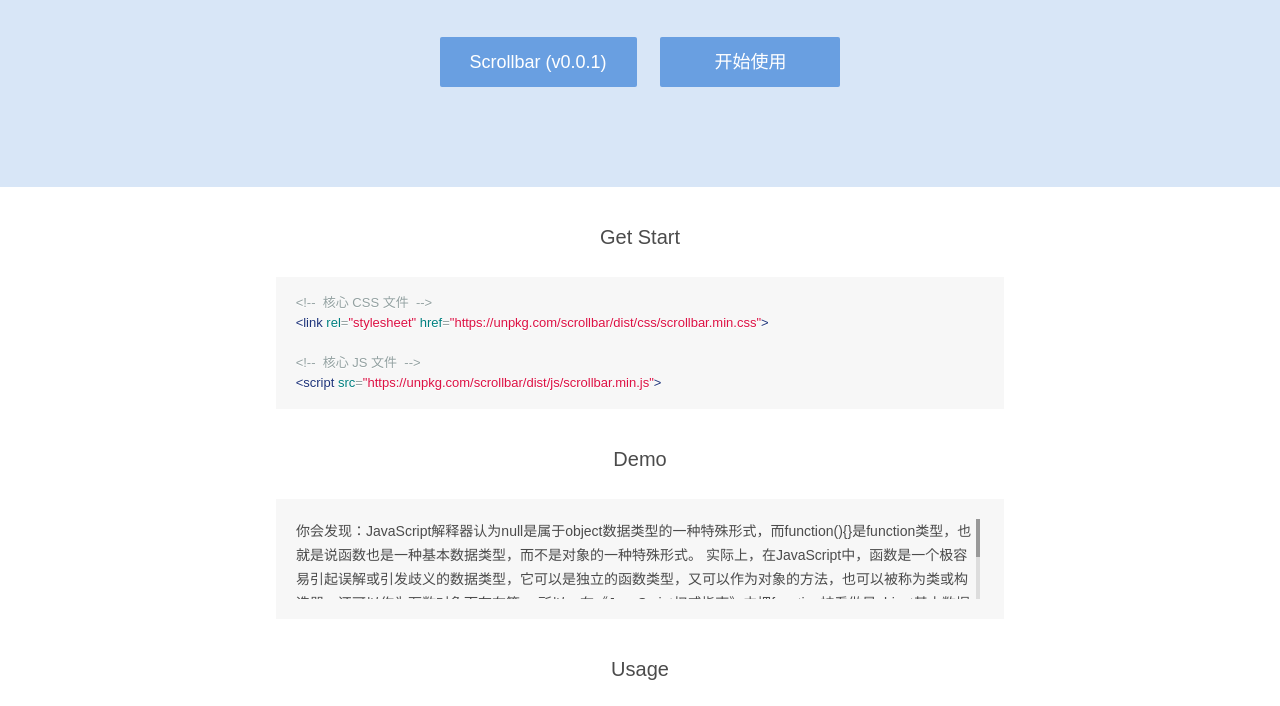
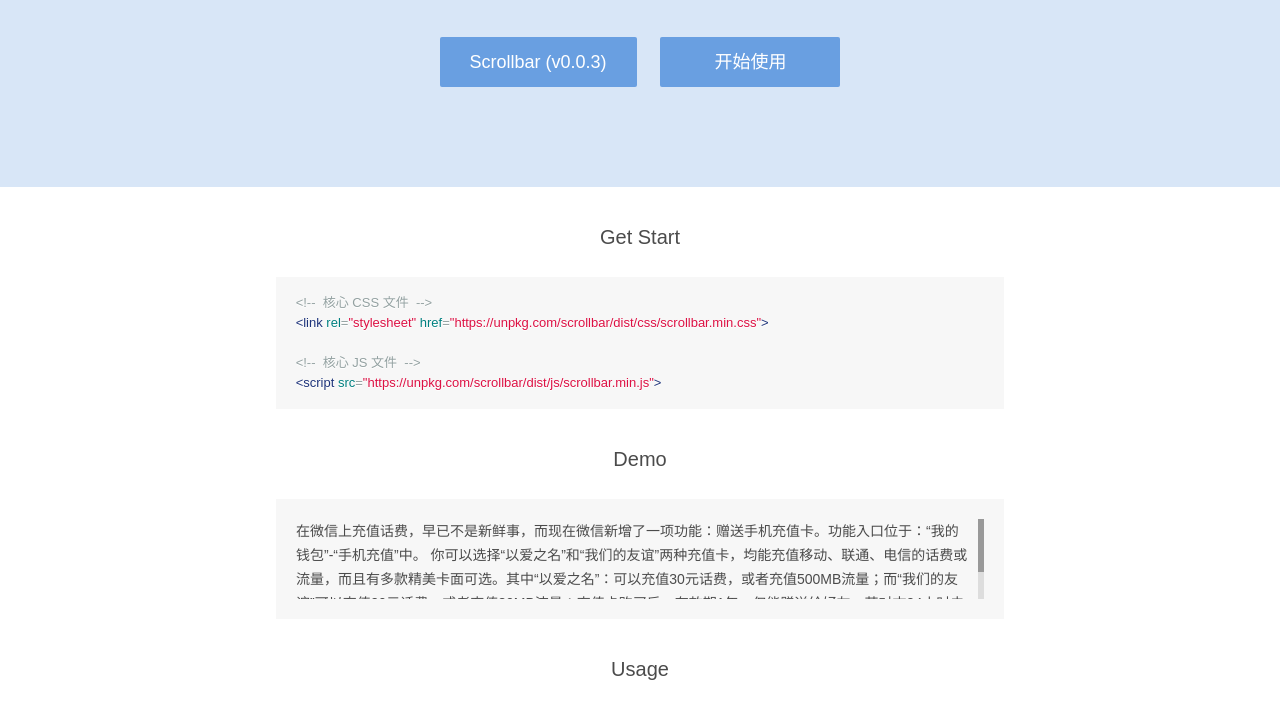
Before and after one commit to hwgq2005/Scrollbar, a website: page index.html in a window 1280 px wide. Shown: the part 203-909 px from the top of the page. Drawn offline with Linux system fonts and the light colour scheme; files that its build step writes are made by us from their sources.

Commit message:
v0.0.3发布

```diff
--- a/index.html
+++ b/index.html
@@ -28,7 +28,7 @@
 		<h2 class="title">Scrollbar</h2>
 		<p>滚动条</p>
 		<div class="btn-group">
-			<a href="https://github.com/hwgq2005/modal-mobile" class="btn btn-large btn-primary download">Scrollbar (v0.0.1)</a>
+			<a href="https://github.com/hwgq2005/modal-mobile" class="btn btn-large btn-primary download">Scrollbar (v0.0.3)</a>
 			<a href="#start" class="btn btn-large btn-primary download">开始使用</a>
 		</div>
 	</div>
@@ -51,20 +51,15 @@
 			<h1 class="module-tit">Demo</h1>
 			<div class="docs-example">
 
-				<div id="scroll" class="scroll">
-
-					<div class="scroll-content">
-					你会发现：JavaScript解释器认为null是属于object数据类型的一种特殊形式，而function(){}是function类型，也就是说函数也是一种基本数据类型，而不是对象的一种特殊形式。
-实际上，在JavaScript中，函数是一个极容易引起误解或引发歧义的数据类型，它可以是独立的函数类型，又可以作为对象的方法，也可以被称为类或构造器，还可以作为函数对象而存在等。
-所以，在《JavaScript权威指南》中把function被看做是object基本数据类型的一种特殊对象，另外《悟透JavaScript》和《JavaScript高级程序设计》也把函数视为对象，而不是一种基本数据类型。但是在《JavaScript语言精髓与编程实践》中却把function视为一种基本数据类型，而把null视为object类型的一种特殊形式。至于谁对谁错，看来只有根据具体情况而定了。
+					<div  id="scroll">
+					在微信上充值话费，早已不是新鲜事，而现在微信新增了一项功能：赠送手机充值卡。功能入口位于：“我的钱包”-“手机充值”中。 你可以选择“以爱之名”和“我们的友谊”两种充值卡，均能充值移动、联通、电信的话费或流量，而且有多款精美卡面可选。其中“以爱之名”：可以充值30元话费，或者充值500MB流量；而“我们的友谊”可以充值20元话费，或者充值30MB流量；充值卡购买后，有效期1年，仅能赠送给好友，若对方24小时未领取，则会退回你的微信卡包，可自己使用。
 					</div>
-
-				</div>
 
 			</div>
 		</div>
 
 		<div class="module">
+
 			<h1 class="module-tit">Usage</h1>
 <pre class="prettyprint linenums">
 调用方式：
@@ -84,7 +79,7 @@ Scrollbar({
 		            <tbody>
 		              <tr>
 		                <td><code>id</code></td>
-		                <td>string，例如："modal"</td>
+		                <td>string，例如："scrollbar"</td>
 		              </tr>
 		              <tr>
 		                <td><code>height</code></td>
--- a/package/scrollbar/package.json
+++ b/package/scrollbar/package.json
@@ -1,6 +1,6 @@
 {
   "name": "h-scrollbar",
-  "version": "0.0.1",
+  "version": "0.0.3",
   "main": "index.js",
   "author": "hwgq2005",
   "license": "MIT",
--- a/src/js/module/scrollbar.js
+++ b/src/js/module/scrollbar.js
@@ -1,7 +1,7 @@
 /**
  * @authors H君
- * @date    2017-03-06 18:28:41
- * @version 0.0.1
+ * @date    2017-03-10 15:24:08
+ * @version 0.0.3
  */
 
 (function(global, factory) {
@@ -16,14 +16,14 @@
 	"use strict";
 
 	// 版本号
-	var Version = '0.0.1';
+	var Version = '0.0.3';
 
 
 	var Scrollbar = function(options) {
 
 		// 默认配置
 		var defaults = {
-			id: 'Scrollbar' + new Date().getTime()
+
 		}
 
 		var options = extend(defaults, options);
@@ -47,13 +47,25 @@
 
 		var _self = this;
 
-		element.style.height = options.height + 'px';
+		if (!element) return;
 
-		_self.scrollContent = element.querySelector('.scroll-content');
-		_self.scrollContentHeight = _self.scrollContent.offsetHeight; // 获取区域高度
+		element.className += ' scroll-wrapper';
+		_self.scrollContentHeight = element.offsetHeight; // 获取区域高度
 
 		// 内容高度大于固定高度
 		if (_self.scrollContentHeight > options.height) {
+
+			element.style.position = 'relative';
+			element.style.height = options.height + 'px';
+			element.style.overflow = 'hidden';
+
+			_self.scrollContent = document.createElement("div");
+			_self.scrollContent.className += ' scroll-content';
+			_self.scrollContent.innerHTML = element.innerHTML;
+
+			element.innerHTML = '';
+			element.appendChild(_self.scrollContent);
+
 			_self.createTool(options, element);
 		}
 
--- a/src/sass/module/scrollbar.scss
+++ b/src/sass/module/scrollbar.scss
@@ -3,18 +3,12 @@
 
 @import "../config";
 
-html{
-  font-size:62.5%;
-}
-
-.scroll{
-  position: relative;
-  padding-right: 4px;
-  height: 100px;
-  overflow: hidden;
+.scroll-wrapper{
+  word-wrap: break-word;
   .scroll-content{
     position: relative;
-    margin-right: 8px;
+    padding-right: 12px;
+    word-wrap: break-word;
     -moz-user-select:none;
     -webkit-user-select:none;
     -ms-user-select:none;
@@ -25,8 +19,8 @@ html{
     position: absolute;
     top:0;
     bottom:0;
-    right:4px;
-    width:4px;
+    right:0;
+    width:6px;
     height: 100%;
     background-color: #ddd;
     .scroll-bar{
```
Also changed, not shown: Readme.md, dist/css/scrollbar.css, dist/css/scrollbar.min.css, dist/js/scrollbar.js, dist/js/scrollbar.min.js, docs/css/module/scrollbar.css, docs/js/module/scrollbar.min.js, package/scrollbar/Readme.md, package/scrollbar/dist/css/scrollbar.css, package/scrollbar/dist/css/scrollbar.min.css, package/scrollbar/dist/js/scrollbar.js, package/scrollbar/dist/js/scrollbar.min.js.
